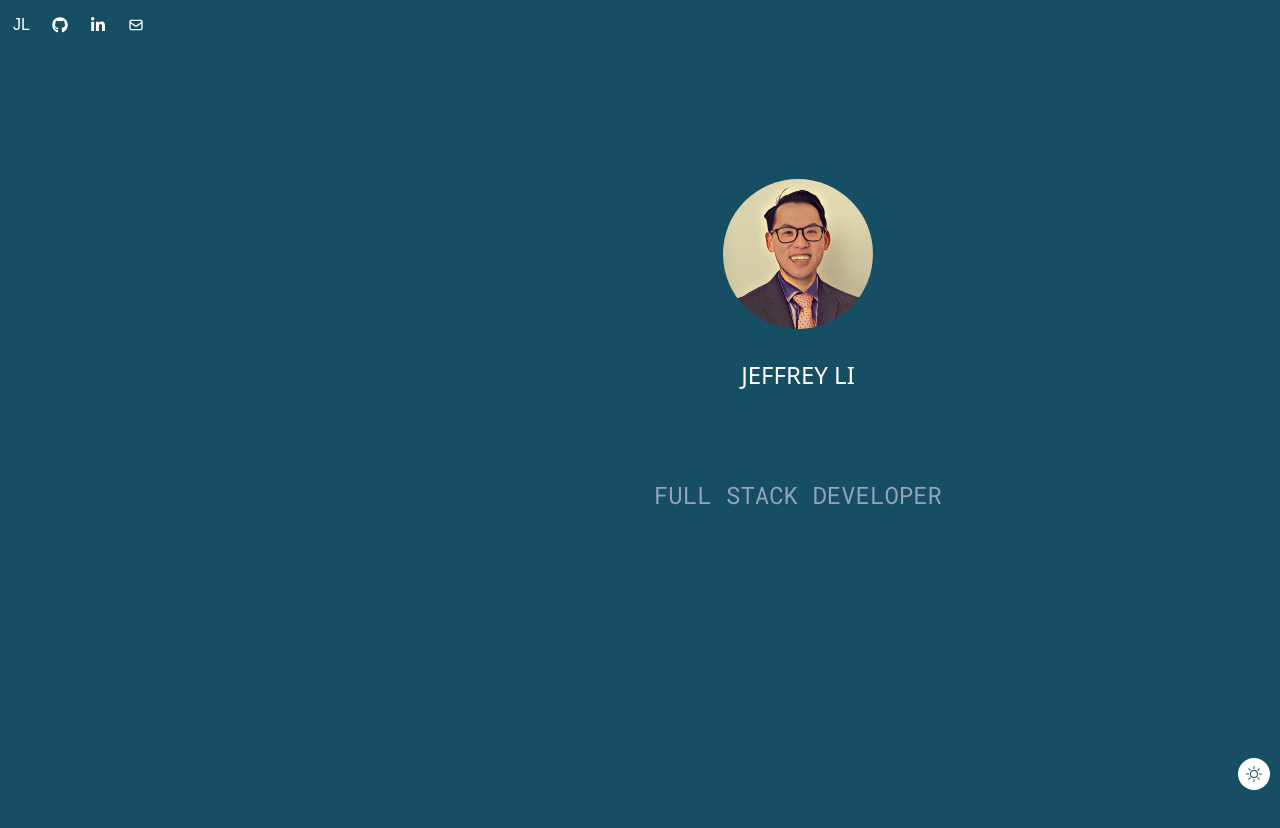
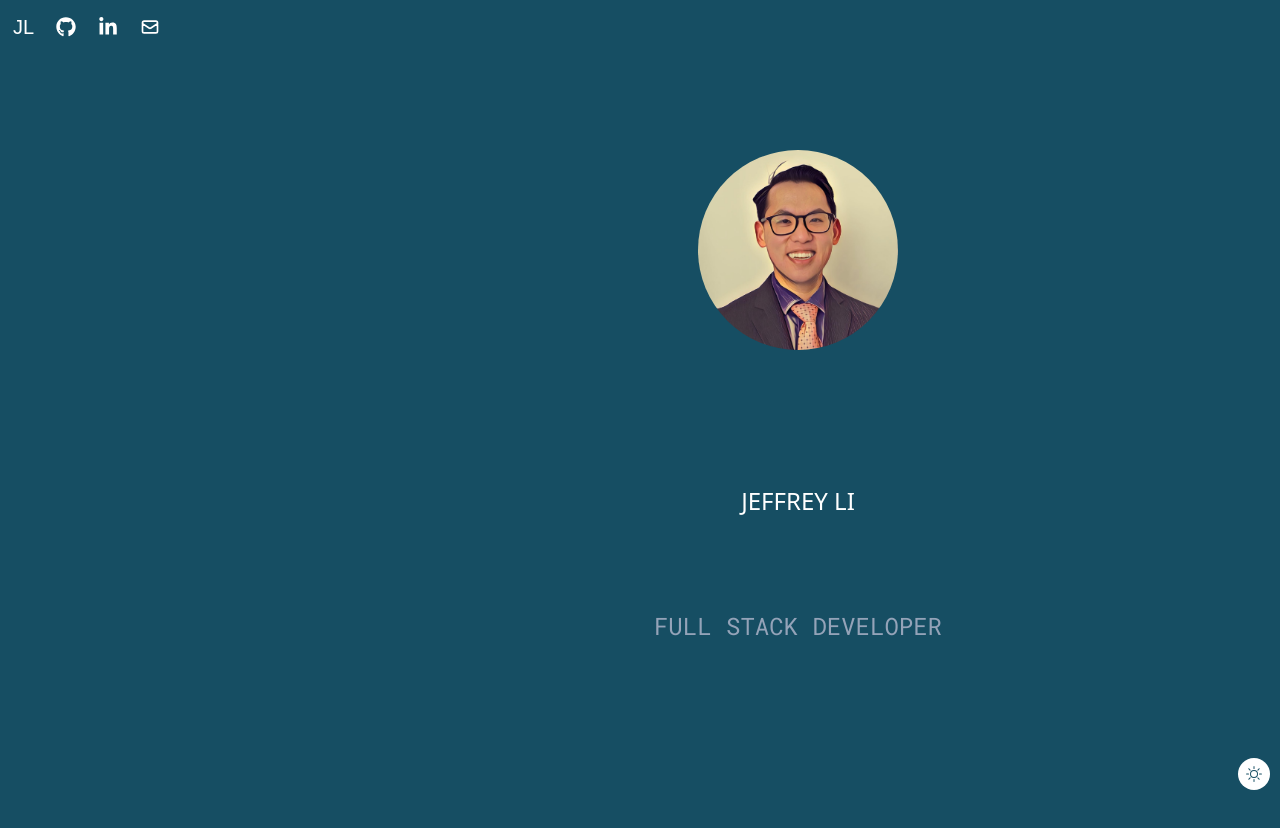
Before and after one commit to JeffLi117/Jeffrey-Li-Website, a Next.js app: page / in a window 1280 px wide. Shown: the top 828 px of the page. Built offline with nearby package versions, Linux system fonts and the light colour scheme; a web font is replaced by a local one.

Commit message:
Finish first draft of light toggler using useState hooks

```diff
--- a/app/about/page.js
+++ b/app/about/page.js
@@ -1,8 +1,4 @@
-"use client";
-
-import Image from "next/image";
-import { useState, useEffect } from "react";
-
+// "use client";
 function aboutPage() {
     return (
         <div className="flex flex-col justify-start items-start gap-4 pt-2 px-2 animate-fadeIn">
--- a/app/layout.js
+++ b/app/layout.js
@@ -4,7 +4,7 @@ import './globals.css';
 import "@fortawesome/fontawesome-svg-core/styles.css";
 import { config } from "@fortawesome/fontawesome-svg-core";
 import Nav from '@/components/Nav';
-import LightToggle from '@/components/LightToggle';
+import { BsSun, BsMoon } from "react-icons/bs";
 config.autoAddCss = false;
 
 export const metadata = {
@@ -15,8 +15,8 @@ export const metadata = {
 export default function RootLayout({ children }) {
   const [isLight, setIsLight] = useState(false);
 
-  const outerLightHandler = (someBool) => {
-    setIsLight(someBool)
+  const outerLightHandler = () => {
+    setIsLight(!isLight)
   }
 
   return (
@@ -27,11 +27,21 @@ export default function RootLayout({ children }) {
         <meta name="google" content="notranslate" />
         <meta httpEquiv="Content-Language" content="en" />
       </head>
-      <body className="bg-cyan-900">
-        <div className={`relative bg-cyan-900 h-screen w-full text-white font-sans`}>
+      <body className={`relative ${isLight ? "bg-white text-cyan-900" : "bg-cyan-900 text-white"}  font-sans`}>
+        <div className="h-screen w-full">
           <Nav />
           {children}
-          <LightToggle outerLightHandler={outerLightHandler} isLight={isLight}/>
+          <div id="light-toggle" className={`${isLight ? "bg-cyan-900 text-white" : "bg-white text-cyan-900"}  p-2 rounded-full `} onClick={() => outerLightHandler()}>
+            {isLight ?
+              <BsMoon
+                  className="rounded-full"
+              />
+              :
+              <BsSun
+                  className="rounded-full"
+              />
+            }
+          </div>
         </div>
       </body>
     </html>
--- a/app/page.js
+++ b/app/page.js
@@ -6,20 +6,20 @@ export default function Home() {
 
   return (
     <div className="animate-fadeIn p-2 h-full md:grid md:grid-cols-4">
-      <div className="p-4 h-full grid grid-rows-[16%,16%,16%,16%,16%,16%] md:col-start-2 md:col-end-5">
+      <div className="p-0 h-full grid grid-rows-[16%,16%,16%,16%,16%,16%] md:col-start-2 md:col-end-5">
         <div className="flex items-center justify-center row-start-2 row-end-3">
           <Image
             src={Headshot_Mononoke_Square}
             className="rounded-full"
-            height={150}
-            width={150}
+            height={200}
+            width={200}
             alt="Personal headshot"
           />
         </div>
-        <div className="flex flex-col items-center justify-center row-start-3 row-end-4">
+        <div className="flex flex-col items-center justify-center row-start-4 row-end-5">
           <div className="text-2xl">JEFFREY LI</div>
         </div>
-        <div className="flex flex-col items-center justify-center p-2 row-start-4 row-end-5">
+        <div className="flex flex-col items-center justify-center p-2 row-start-5 row-end-6">
           <TypingEffect />
         </div>
       </div>
--- a/components/LightToggle.js
+++ /dev/null
@@ -1,19 +0,0 @@
-import { BsSun } from "react-icons/bs";
-import React from 'react'
-
-function LightToggle(outerLightHandler, isLight) {
-
-  const innerLightHandler = () => {
-    outerLightHandler(!isLight)
-  }
-
-  return (
-    <div id="light-toggle" className={`${isLight ? "bg-white text-cyan-900" : "bg-cyan-900 text-white"}  p-2 rounded-full `} onClick={() => innerLightHandler()}>
-        <BsSun
-            className="rounded-full"
-        />
-    </div>
-  )
-}
-
-export default LightToggle
--- a/components/Nav.js
+++ b/components/Nav.js
@@ -13,7 +13,7 @@ function Nav() {
   const [openBurger, setOpenBurger] = useState(false);
   let pathName = window.location.pathname;
   return (
-    <div className="bg-transparent relative z-20 animate-fadeIn flex justify-between items-center p-1">
+    <div className="bg-transparent text-xl relative z-20 animate-fadeIn flex justify-between items-center p-1">
       <div id="iconHolders" className="flex justify-center items-center md:gap-1">
         <Link href="/"><div className={`z-20 p-1 md:p-2 border border-transparent rounded-full ${frl.className}`}>JL</div></Link>
         <div id="githubIcon" className="z-20 p-1 md:p-2 border border-transparent rounded-full">
--- a/tailwind.config.js
+++ b/tailwind.config.js
@@ -1,4 +1,5 @@
 /** @type {import('tailwindcss').Config} */
+
 module.exports = {
   content: [
     './pages/**/*.{js,ts,jsx,tsx,mdx}',
@@ -9,8 +10,7 @@ module.exports = {
     extend: {
       backgroundImage: {
         'gradient-radial': 'radial-gradient(var(--tw-gradient-stops))',
-        'gradient-conic':
-          'conic-gradient(from 180deg at 50% 50%, var(--tw-gradient-stops))',
+        'gradient-conic': 'conic-gradient(from 180deg at 50% 50%, var(--tw-gradient-stops))',
       },
       animation: {
         fadeIn: 'fadeIn 1s ease-in-out',
```
Also changed, not shown: 1 other file (tests, documents, lock files or other folders).
